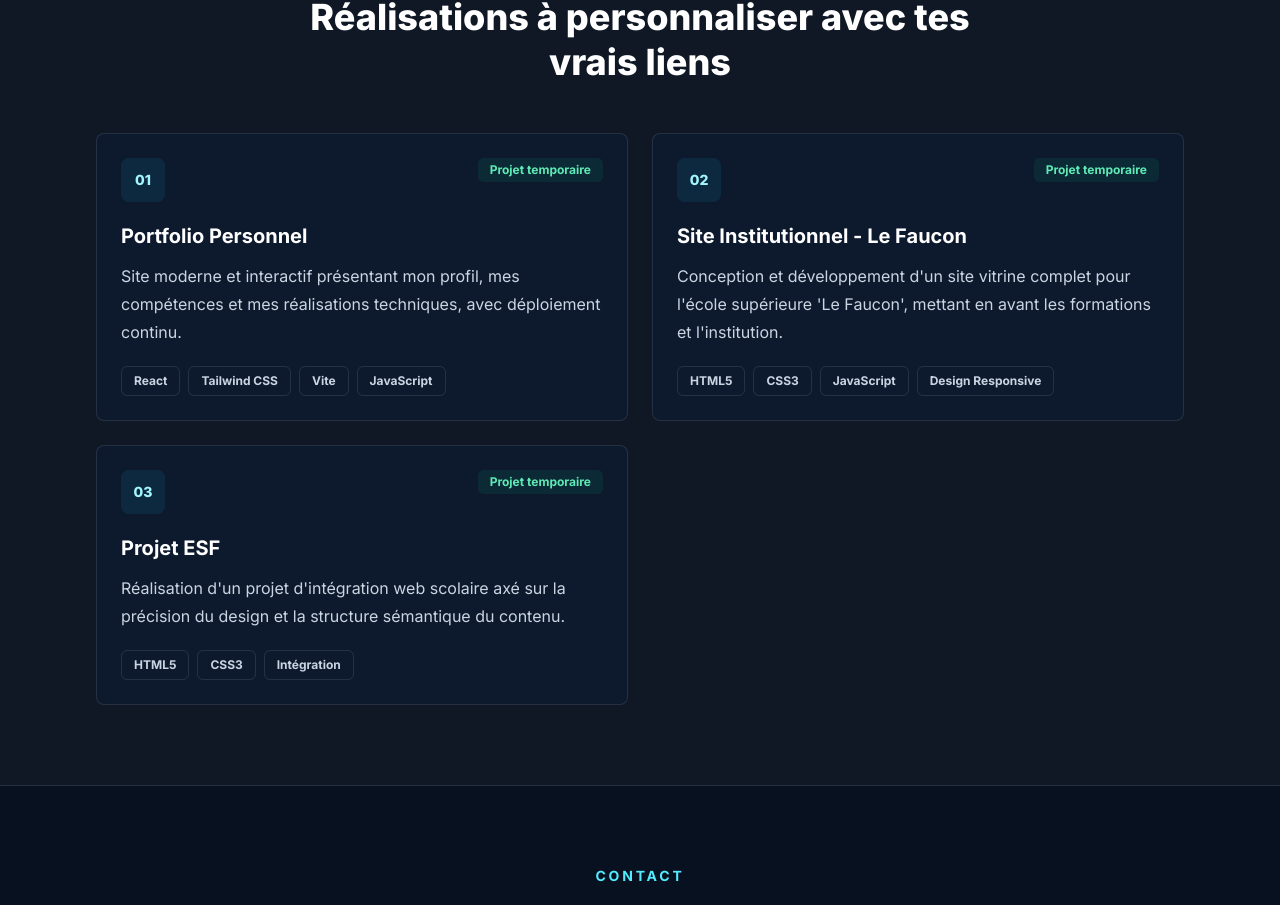
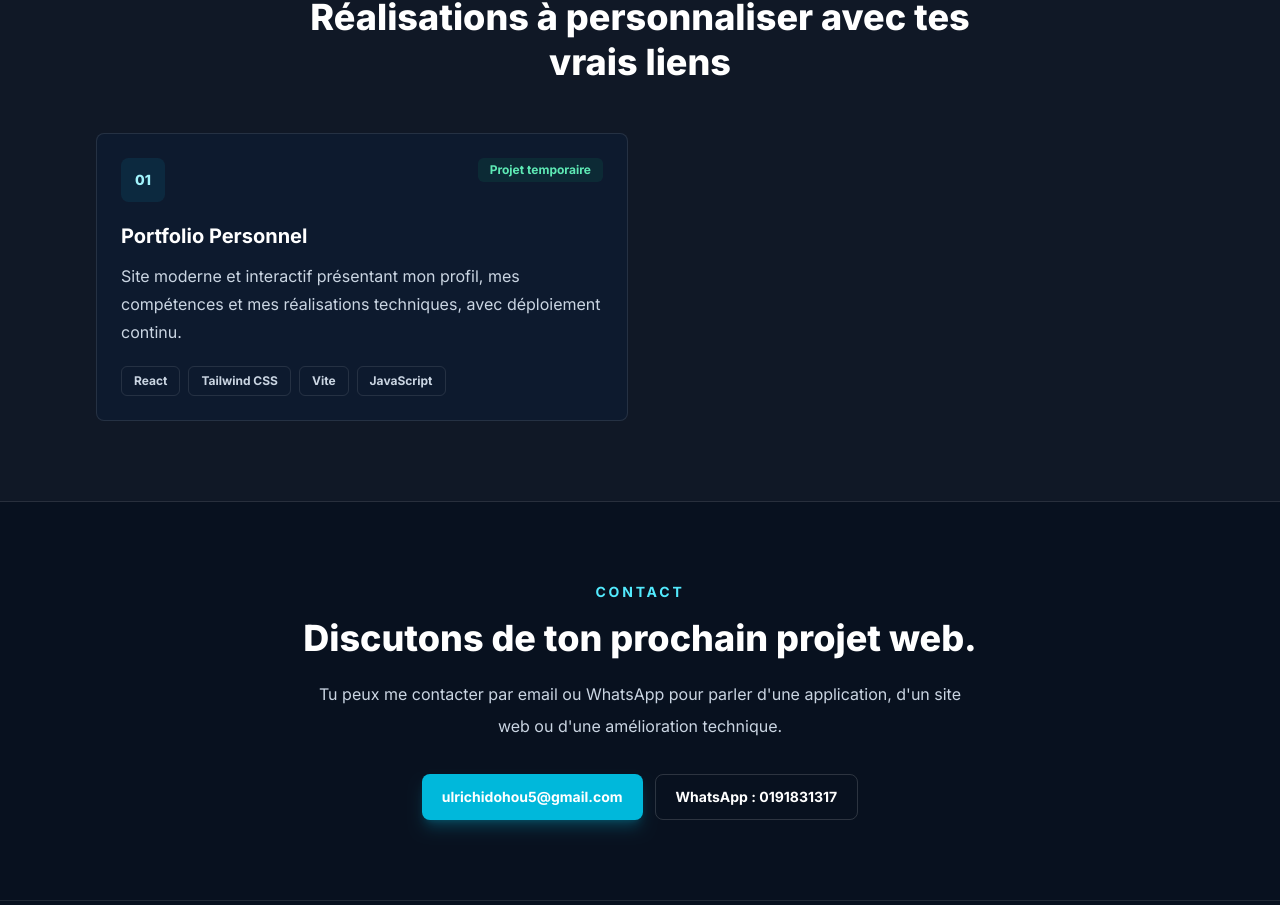
Before and after one commit to projet-sit/portfolio-personel, a React (Vite) app: page / in a window 1280 px wide. Shown: the part 1859-2764 px from the top of the page. Built offline with nearby package versions, Linux system fonts and the light colour scheme.

Commit message:
Remove secondary projects from portfolio

```diff
--- a/src/App.jsx
+++ b/src/App.jsx
@@ -43,18 +43,6 @@ const projects = [
     description:
       "Site moderne et interactif présentant mon profil, mes compétences et mes réalisations techniques, avec déploiement continu.",
     technologies: ["React", "Tailwind CSS", "Vite", "JavaScript"],
-  },
-  {
-    name: "Site Institutionnel - Le Faucon",
-    description:
-      "Conception et développement d'un site vitrine complet pour l'école supérieure 'Le Faucon', mettant en avant les formations et l'institution.",
-    technologies: ["HTML5", "CSS3", "JavaScript", "Design Responsive"],
-  },
-  {
-    name: "Projet ESF",
-    description:
-      "Réalisation d'un projet d'intégration web scolaire axé sur la précision du design et la structure sémantique du contenu.",
-    technologies: ["HTML5", "CSS3", "Intégration"],
   },
 ];
 
```
